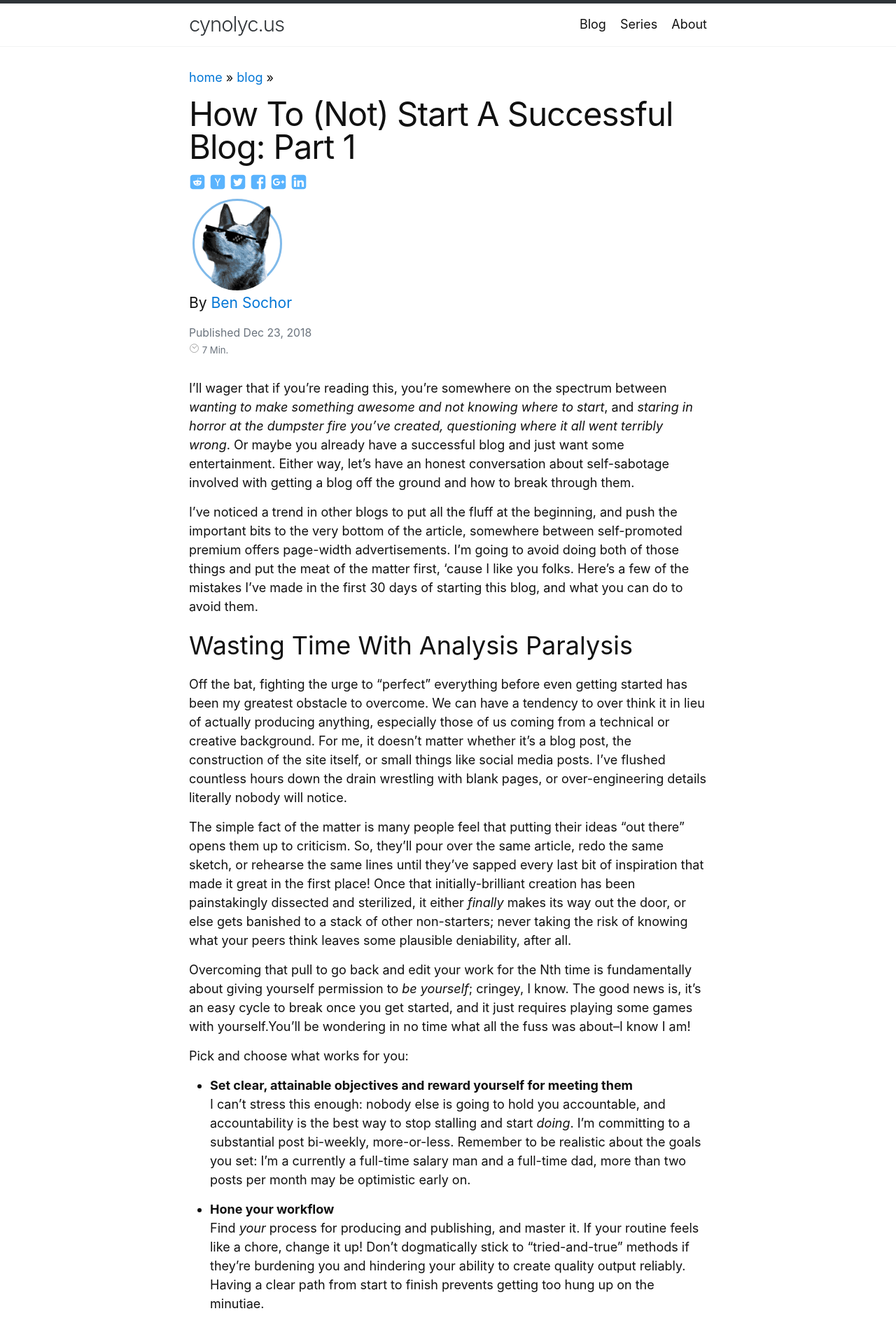
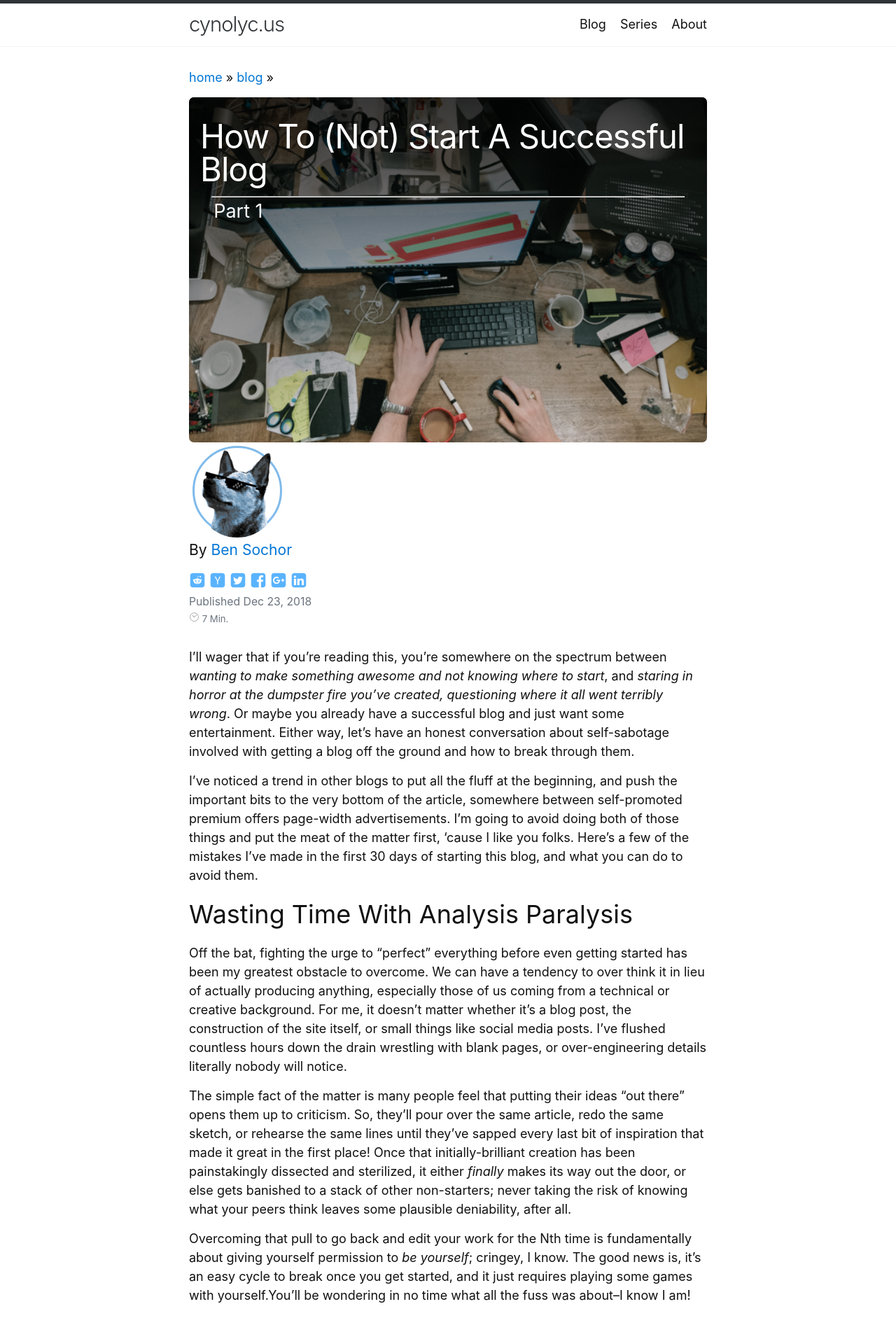
Before and after one commit to cynolycus/cynolycus.github.io, a Jekyll site: the page built from _posts/2018-12-23-How-To-Not-Start-A-Blog.md, in a window 1280 px wide. Shown: the top 1883 px of the page at 70% size. Built offline with Jekyll 4.4.1, drawn with Linux system fonts in a browser that asks for light colours; comment, search, counter and statistics services are not loaded.

Commit message:
Better post banners, responsive support

```diff
--- /dev/null
+++ b/_includes/post/image.md
@@ -0,0 +1,17 @@
+{% unless post %}
+  {% assign post = page %}
+{% endunless %}
+{% if post.order and post.order != 1 %}
+  {% assign page_name =  post.slug | split: "-" | pop | join: "-" | downcase %}
+{% else %}
+  {% assign page_name = post.slug  | downcase %}
+{% endif %}
+{% assign image_fallback =  site.url | append: "/assets/img/default.png" %}
+{% assign images = site.static_files | where: "image", true %}
+{% for image in images %}
+  {% assign image_name = image.basename | slugify | downcase %}
+
+  {% if image_name == page_name %}
+    {{- site.url | append: image.path -}}
+  {% endif %}
+{% endfor %}
--- a/_includes/post/meta.html
+++ b/_includes/post/meta.html
@@ -1,11 +1,12 @@
-{% include sharing.html %}
 {% unless post %}
   {% assign post = page %}
 {% endunless %}
+
 {% include avatar.html %}
 {% if site.author %}
   <h3>By <a class="p-author" href="mailto:{{site.author_email}}">{{ site.author }}</a></h3>
 {% endif %}
+{% include sharing.html %}
 <p class="post-meta">
   {% unless include.hide_series %}
     {% include post/components/series.html %}
--- a/_includes/social/meta.html
+++ b/_includes/social/meta.html
@@ -1,20 +1,6 @@
-{% assign image_fallback =  site.url | append: "/assets/img/default.png" %}
-{% assign images = site.static_files | where: "image", true %}
-{% for image in images %}
-  {% assign image_name = image.basename | slugify | downcase %}
-  {% assign page_name = page.slug  | downcase %}
-  {% if image_name == page_name %}
-    {% assign page_image = site.url | append: image.path %}
-  {% endif %}
-{% endfor %}
+{% capture page_image %}{% include post/image.md %}{% endcapture %}
 {% capture page_title %}
-{% if page.title and page.title != "none" %}
-    {{ page.title }}
-  {% else %}
-      {{ site.title }}
-      {{ site.title_sep }}
-      {{ site.tagline }}
-  {% endif %}
+  {% include {{layout.title_include | default:"title" | append: ".md"}} %}
 {% endcapture %}
 <!-- Twitter cards -->
 {% if page_image %}
--- a/_layouts/post.html
+++ b/_layouts/post.html
@@ -3,7 +3,23 @@ layout: default
 ---
 <article class="post">
   <header class="post-header">
-    <h1 class="post-title p-name">{{ page.title | escape }}</h1>
+    {% capture post_image %}{%- include post/image.md -%}{% endcapture %}
+    {% if post_image %}
+      <div class="o-banner">
+        <img class="o-banner__image" src="{{post_image}}" alt="{{page.description | escape}}" title="{{page.title | escape }}">
+        {% assign page_title = page.title | split: ":" | first %}
+        {% assign page_subtitle = page.title | split: ":" | last %}
+        <div class="o-banner__headline">
+          <h1 class="post-title p-name ">{{ page_title | escape }}</h1>
+        {% if page_subtitle %}
+          <hr class="o-banner__hr"/>
+          <h2 class="o-banner__subtitle">{{ page_subtitle | escape }}</h2>
+        {% endif %}
+        </div>
+      </div>
+    {% else %}
+      <h1 class="post-title p-name">{{ page.title | escape }}</h1>
+    {% endif %}
     {% include post/meta.html %}
   </header>
   <section class="post-content e-content" itemprop="articleBody">
--- a/_scss/custom/_base.scss
+++ b/_scss/custom/_base.scss
@@ -5,6 +5,7 @@
  "objects/code",
  "objects/buttons",
  "objects/avatar",
+ "objects/banner",
  "components/tags",
  "components/social",
  "components/splash",
--- a/_scss/custom/components/_splash.scss
+++ b/_scss/custom/components/_splash.scss
@@ -1,5 +1,9 @@
 .c-splash {
   &__item {
-
   }
 }
+@include media-query($on-palm) {
+  .c-splash__item {
+    display:block;
+  }
+}
--- /dev/null
+++ b/_scss/custom/objects/_banner.scss
@@ -0,0 +1,52 @@
+img.o-banner, .o-banner__image {
+    max-width: 100%;
+    height: auto;
+    overflow:hidden;
+    width: 100%;
+}
+div.o-banner
+{
+  position:relative;
+  color: white;
+  border-radius: 7px;
+  overflow:hidden;
+  &:after {
+    content: '';
+  position: absolute;
+  top: 0;
+  right: 0;
+  bottom: 0;
+  left: 0;
+  background: linear-gradient(
+    rgba(0, 0, 0, 0.75),
+    rgba(0, 0, 0, 0)
+  );
+  }
+  .o-banner__headline {
+    z-index:1;
+    position: absolute;
+    top: 2rem;
+    margin: 0 1rem;
+    .o-banner__subtitle {
+      margin: 0 1.2rem;
+    }
+    .o-banner__hr {
+      color: inherit;
+      margin:0 1rem;
+    }
+  }
+}
+@include media-query($on-palm) {
+  div.o-banner
+  {
+    color: $text-color;
+    &:after {
+      background: none;
+    }
+    .o-banner__headline {
+      position: relative;
+      top: unset;
+      margin: unset;
+    }
+  }
+}
```
